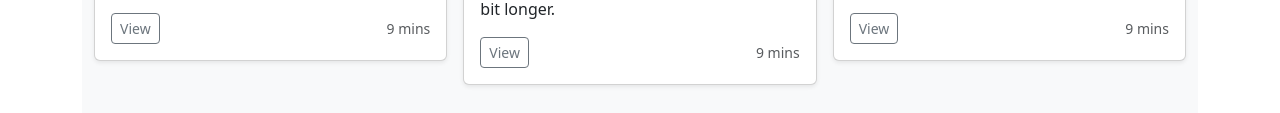
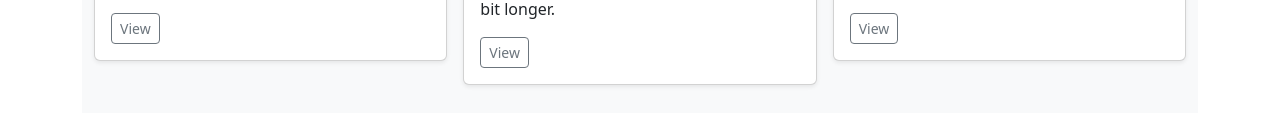
Before and after one commit to Nazim8685/myfistweb, a plain HTML site: page index.html in a window 1280 px wide. Shown: the part 2687-2800 px from the top of the page. Drawn offline with nearby package versions, Linux system fonts and the light colour scheme.

Commit message:
Update index.html

```diff
--- a/index.html
+++ b/index.html
@@ -276,7 +276,7 @@
                     <button type="button" class="btn btn-sm btn-outline-secondary">View</button>
 
                   </div>
-                  <small class="text-body-secondary">9 mins</small>
+<!--                   <small class="text-body-secondary">9 mins</small> -->
                 </div>
               </div>
             </div>
@@ -291,7 +291,7 @@
                     <button type="button" class="btn btn-sm btn-outline-secondary">View</button>
 
                   </div>
-                  <small class="text-body-secondary">9 mins</small>
+<!--                   <small class="text-body-secondary">9 mins</small> -->
                 </div>
               </div>
             </div>
@@ -306,7 +306,7 @@
                     <button type="button" class="btn btn-sm btn-outline-secondary">View</button>
 
                   </div>
-                  <small class="text-body-secondary">9 mins</small>
+<!--                   <small class="text-body-secondary">9 mins</small> -->
                 </div>
               </div>
             </div>
```
